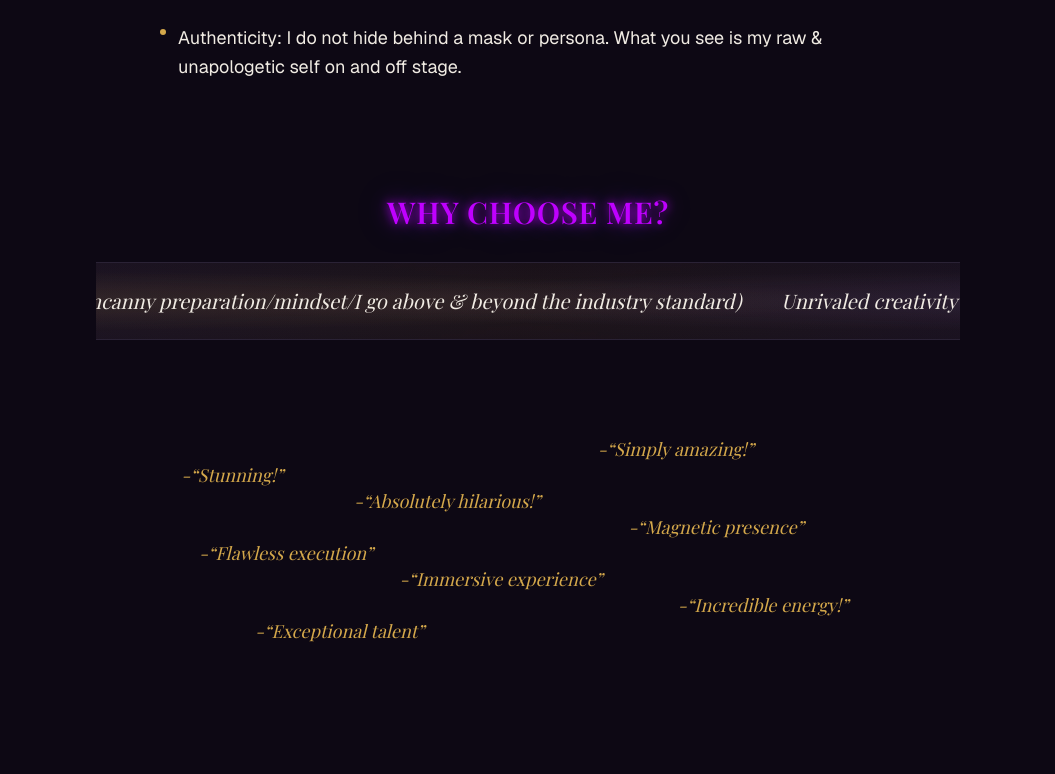
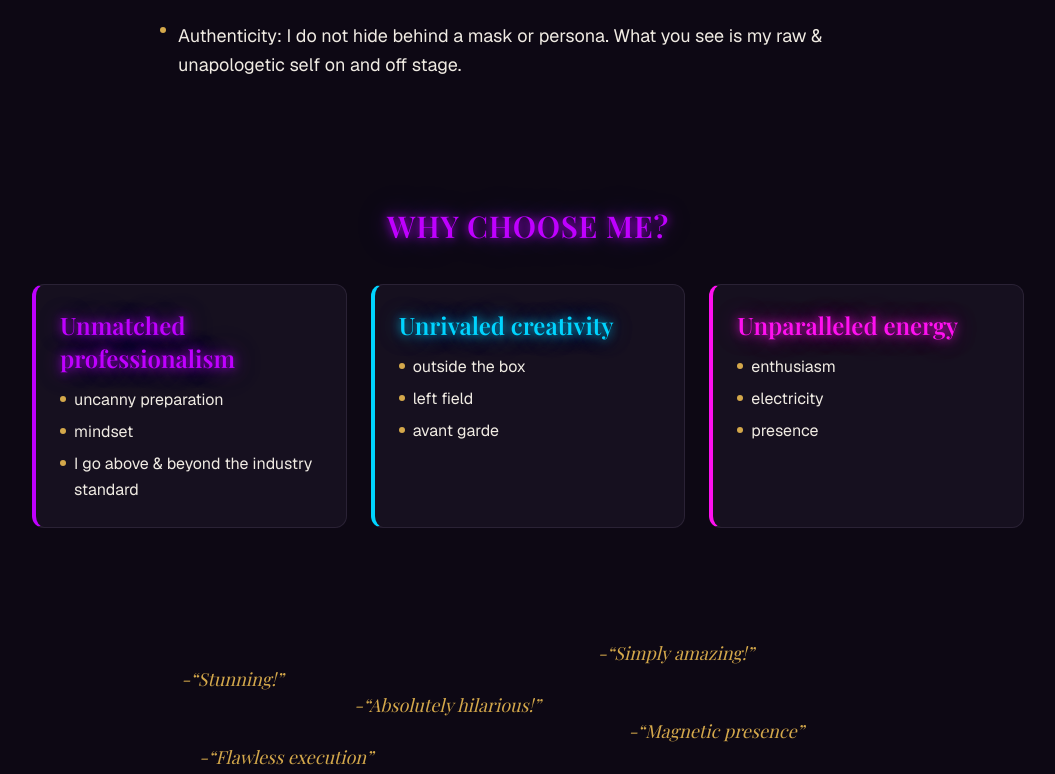
Before and after one commit to Crklemz/jdd, a Next.js app: page /about in a window 1280 px wide. Shown: the part 1477-2251 px from the top of the page, without its empty margins (112-1167 px from the left). Built offline with nearby package versions, Linux system fonts and the light colour scheme; a web font is replaced by a local one.

Commit message:
style: random style adjustments

```diff
--- a/app/about/page.tsx
+++ b/app/about/page.tsx
@@ -70,7 +70,7 @@ export default function AboutPage() {
       {/* Becoming Jester Dapper Dan + image */}
       <section
         aria-label="Becoming Jester Dapper Dan"
-        className="relative left-1/2 right-1/2 -ml-[50vw] -mr-[50vw] w-screen border-y border-border/50 py-16"
+        className="relative left-1/2 right-1/2 -ml-[50vw] -mr-[50vw] w-screen py-16"
       >
         <div className="mx-auto flex max-w-5xl flex-col gap-12 px-4 md:flex-row-reverse md:items-start md:gap-16">
           <div className="min-w-0 flex-1 space-y-6">
@@ -117,27 +117,58 @@ export default function AboutPage() {
         </div>
       </section>
 
-      {/* Why choose me — ticker-style strip to match home */}
+      {/* Why choose me — three pillars as cards */}
       <section
         aria-label="Why choose me"
-        className="relative left-1/2 right-1/2 -ml-[50vw] -mr-[50vw] w-screen py-12"
+        className="relative left-1/2 right-1/2 -ml-[50vw] -mr-[50vw] w-screen py-16"
       >
-        <div className="mx-auto max-w-4xl space-y-8 px-4">
+        <div className="mx-auto max-w-5xl space-y-10 px-4">
           <h2 className="text-center font-display text-2xl font-semibold uppercase tracking-wide neon-text-purple text-shadow-neon-purple md:text-3xl">
             {whyChooseHeading}
           </h2>
-          <div className="ticker-strip overflow-hidden border-y border-border py-6">
-            <div className="flex w-max gap-10 whitespace-nowrap animate-ticker">
-              {[...whyChooseItems, ...whyChooseItems].map((item, i) => (
-                <span
+          <ul className="grid gap-6 sm:grid-cols-3" role="list">
+            {whyChooseItems.map((item, i) => {
+              const match = item.match(/^([^(]+)(?:\s*\(([^)]+)\))?$/);
+              const title = match ? match[1].trim() : item;
+              const detail = match?.[2]?.trim() ?? null;
+              const accentClass = [
+                "neon-text-purple text-shadow-neon-purple",
+                "neon-text-blue text-shadow-neon-blue",
+                "neon-text-pink text-shadow-neon-pink",
+              ][i % 3];
+              const borderClass = [
+                "border-l-[#bf00ff]",
+                "border-l-[#00d4ff]",
+                "border-l-[#ff10f0]",
+              ][i % 3];
+              return (
+                <li
                   key={`${item}-${i}`}
-                  className="font-display text-lg italic text-foreground md:text-xl"
+                  className={`rounded-xl border border-border bg-card pl-5 pr-5 py-5 sm:pl-6 sm:pr-6 sm:py-6 border-l-4 ${borderClass} transition-shadow hover:shadow-[0_0_24px_rgba(191,0,255,0.08)]`}
                 >
-                  {item}
-                </span>
-              ))}
-            </div>
-          </div>
+                  <h3
+                    className={`font-display text-xl font-semibold leading-snug ${accentClass} md:text-2xl`}
+                  >
+                    {title}
+                  </h3>
+                  {detail && (
+                    <ul className="mt-3 space-y-1.5 text-muted-foreground leading-relaxed" role="list">
+                      {detail
+                        .split("/")
+                        .map((part) => part.trim())
+                        .filter(Boolean)
+                        .map((bullet, j) => (
+                          <li key={j} className="flex items-start gap-2">
+                            <span className="mt-[0.6em] h-1.5 w-1.5 shrink-0 rounded-full bg-accent" aria-hidden />
+                            <span>{bullet}</span>
+                          </li>
+                        ))}
+                    </ul>
+                  )}
+                </li>
+              );
+            })}
+          </ul>
         </div>
       </section>
 
```
